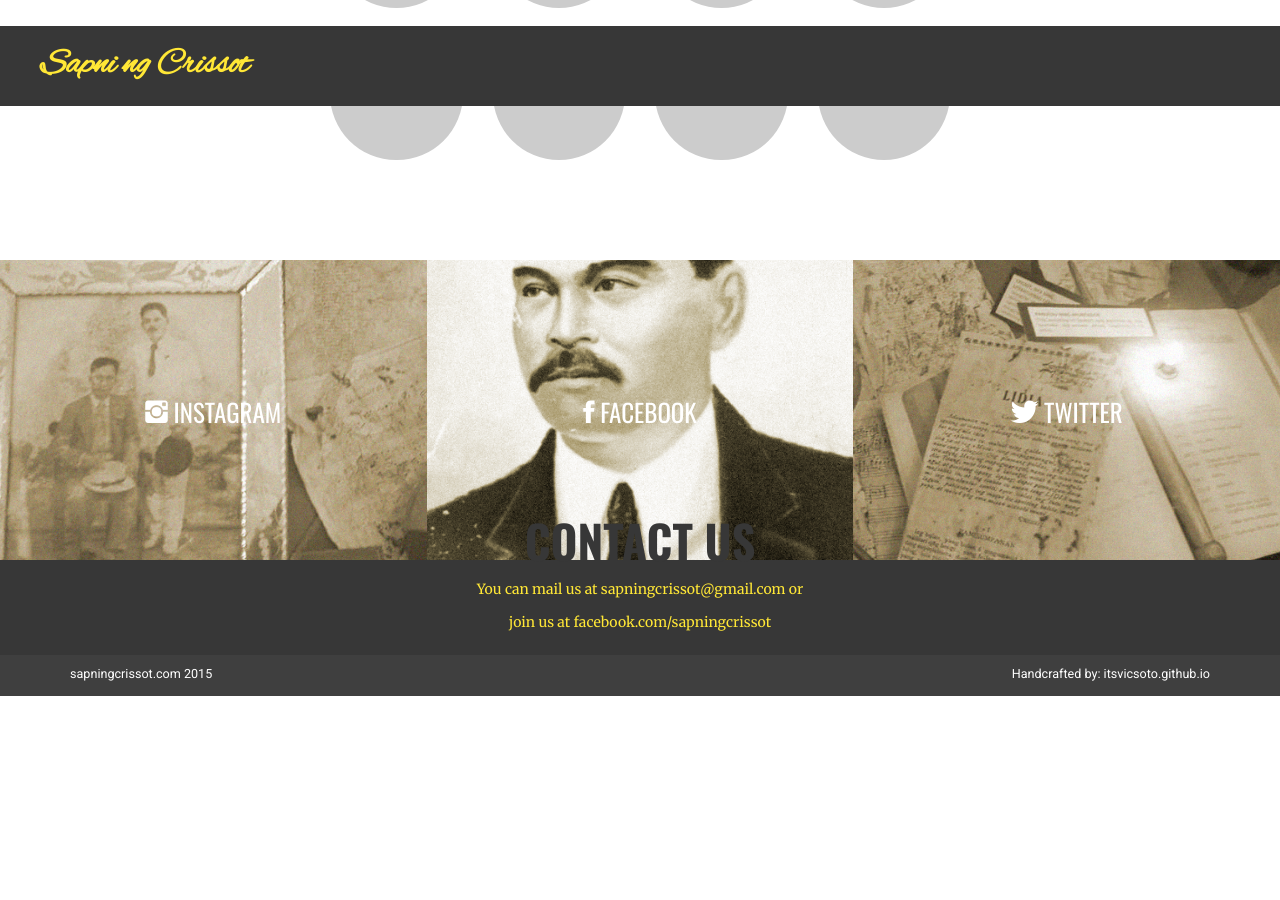
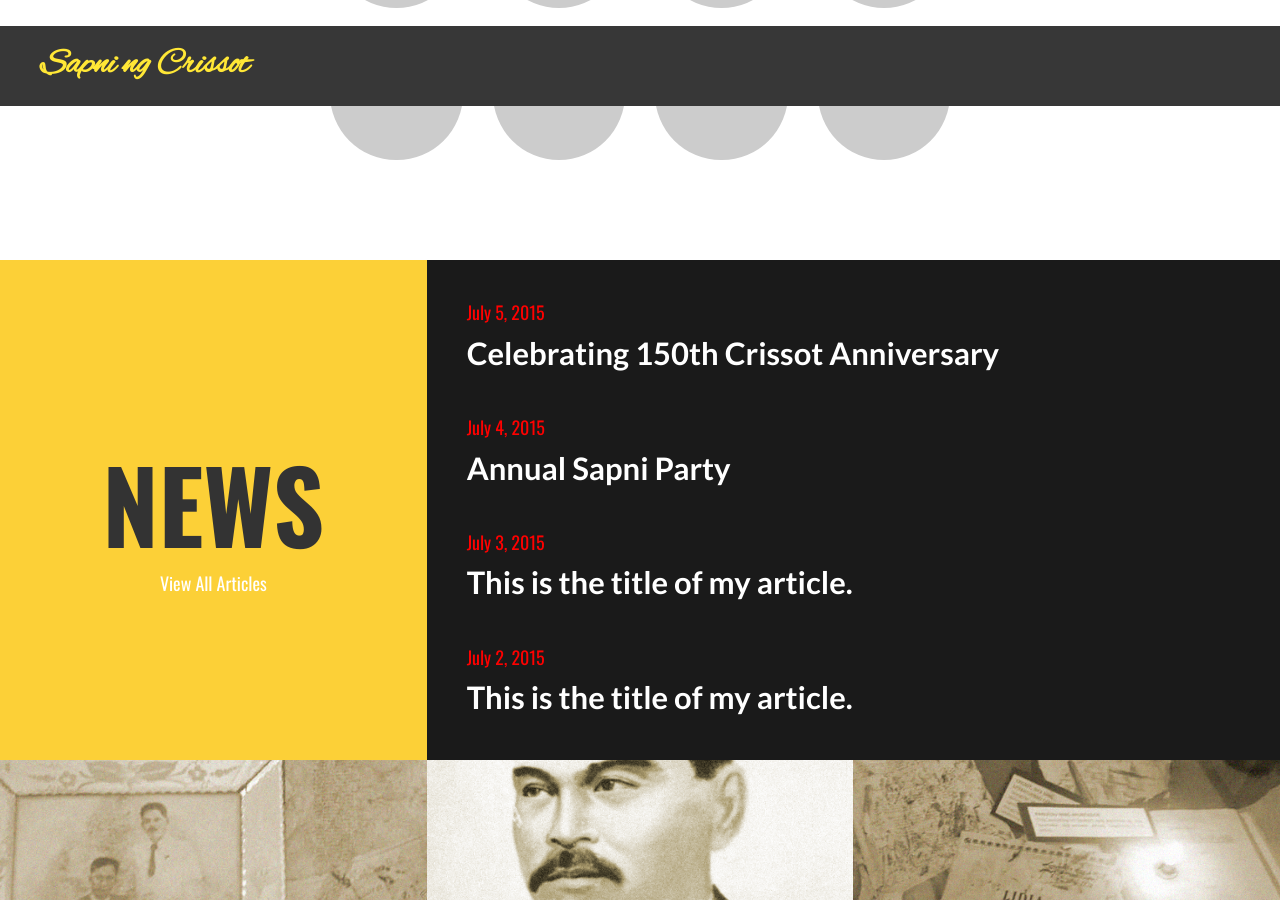
Before and after one commit to itsvicsoto/octonote, a Jekyll site: the page built from application/index.html, in a window 1280 px wide and 900 px high, scrolled down 3534 px. Built offline with Jekyll 4.4.1, drawn with Linux system fonts in a browser that asks for light colours; before the commit the page ends 4230 px from its top, so only the background shows below that.

Commit message:
news(added)

```diff
--- a/application/assets/css/sapni-crissot/sapni-crissot.css
+++ b/application/assets/css/sapni-crissot/sapni-crissot.css
@@ -448,9 +448,58 @@ i {
 }
 
 /*------------------------------------*\
+    #NEWS
+\*------------------------------------*/
+/* line 457, ../../../../source/bootstrap-sass/sapni-crissot/sapni-crissot.scss */
+.news {
+  position: relative;
+  top: 50px;
+}
+
+/* line 462, ../../../../source/bootstrap-sass/sapni-crissot/sapni-crissot.scss */
+.news__header {
+  height: 500px;
+  background: #FCD037;
+}
+/* line 466, ../../../../source/bootstrap-sass/sapni-crissot/sapni-crissot.scss */
+.news__header h1 {
+  font-family: "Oswald";
+  font-size: 100px;
+}
+/* line 471, ../../../../source/bootstrap-sass/sapni-crissot/sapni-crissot.scss */
+.news__header a {
+  font-family: "Oswald";
+  color: #FFF;
+}
+
+/* line 478, ../../../../source/bootstrap-sass/sapni-crissot/sapni-crissot.scss */
+.news__feed {
+  height: 500px;
+  padding: 40px;
+  background: #1A1A1A;
+}
+
+/* line 484, ../../../../source/bootstrap-sass/sapni-crissot/sapni-crissot.scss */
+.news__feed-wrapper {
+  padding: 0 0 35px 0;
+  color: #fff;
+}
+
+/* line 489, ../../../../source/bootstrap-sass/sapni-crissot/sapni-crissot.scss */
+.news__feed-date {
+  color: #F00;
+  font-family: "Oswald";
+}
+
+/* line 496, ../../../../source/bootstrap-sass/sapni-crissot/sapni-crissot.scss */
+.news__feed-title > h3 {
+  margin: 10px 0;
+}
+
+/*------------------------------------*\
     #FOOTER
 \*------------------------------------*/
-/* line 457, ../../../../source/bootstrap-sass/sapni-crissot/sapni-crissot.scss */
+/* line 507, ../../../../source/bootstrap-sass/sapni-crissot/sapni-crissot.scss */
 .footer {
   padding: 10px 0 0 0;
   background: #3F3F3F;
--- a/application/index.html
+++ b/application/index.html
@@ -242,6 +242,53 @@ layout: default
   </div>
 </div>
 
+<div class="container-fluid news">
+  <div class="row">
+    <div class="col-xs-12 col-sm-4 news__header">
+      <div class="v-align">
+        <div class="v-align-inner text-center">
+          <h1>NEWS</h1>
+          <a href="#">View All Articles</a>
+        </div>
+      </div>
+    </div>
+    <div class="col-xs-12 col-sm-8 news__feed">
+      <div class="news__feed-wrapper">
+        <div class="news__feed-date">
+          <span>July 5, 2015</span>
+        </div>
+        <div class="news__feed-title">
+          <h3>Celebrating 150th Crissot Anniversary</h3>
+        </div>
+      </div>
+      <div class="news__feed-wrapper">
+        <div class="news__feed-date">
+          <span>July 4, 2015</span>
+        </div>
+        <div class="news__feed-title">
+          <h3>Annual Sapni Party</h3>
+        </div>
+      </div>
+      <div class="news__feed-wrapper">
+        <div class="news__feed-date">
+          <span>July 3, 2015</span>
+        </div>
+        <div class="news__feed-title">
+          <h3>This is the title of my article.</h3>
+        </div>
+      </div>
+      <div class="news__feed-wrapper">
+        <div class="news__feed-date">
+          <span>July 2, 2015</span>
+        </div>
+        <div class="news__feed-title">
+          <h3>This is the title of my article.</h3>
+        </div>
+      </div>
+    </div>
+  </div>
+</div>
+
 <div class="container-fluid social">
   <div class="row">
     <div class="col-xs-12 col-sm-4 social-bg social-ig">
```
Also changed, not shown: source/bootstrap-sass/sapni-crissot/sapni-crissot.scss (+50 -0 lines), 3 other files.
